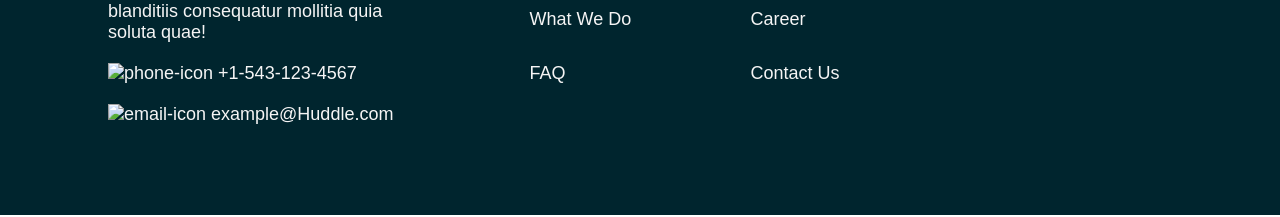
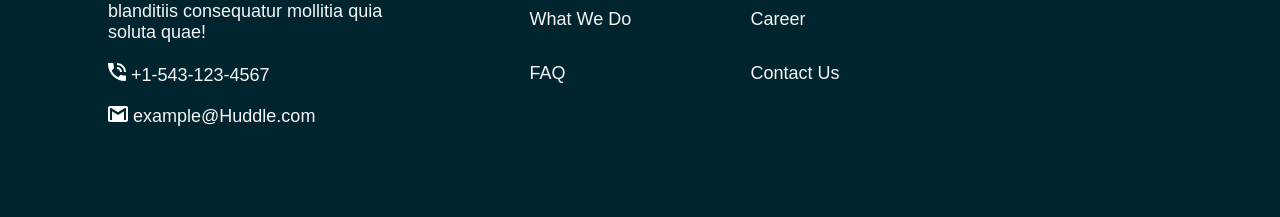
Before and after one commit to ketannegi/mentor-huddle-landing-page, a plain HTML site: page index.html in a window 1280 px wide. Shown: the part 2511-2728 px from the top of the page. Drawn offline with Linux system fonts and the light colour scheme; the site is published under a folder, as on GitHub Pages, so addresses that start at the root find nothing.

Commit message:
Update index.html

```diff
--- a/index.html
+++ b/index.html
@@ -95,11 +95,11 @@
         >
       </p>
       <p>
-        <img src="/images/icon-phone.svg" alt="phone-icon" />
+        <img src="./images/icon-phone.svg" alt="phone-icon" />
         <span>+1-543-123-4567</span>
       </p>
       <p>
-        <img src="/images/icon-email.svg" alt="email-icon" />
+        <img src="./images/icon-email.svg" alt="email-icon" />
         <span>example@Huddle.com</span>
       </p>
       <p>About</p>
```
